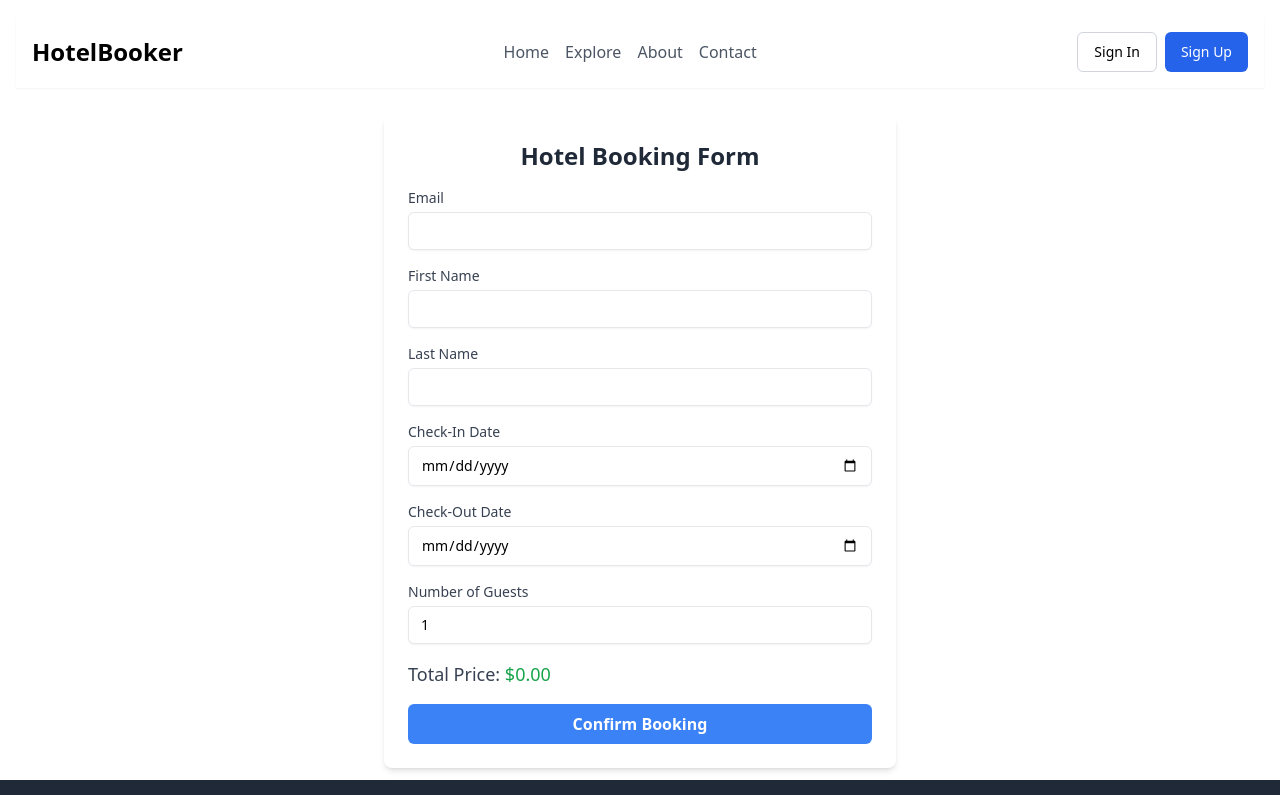
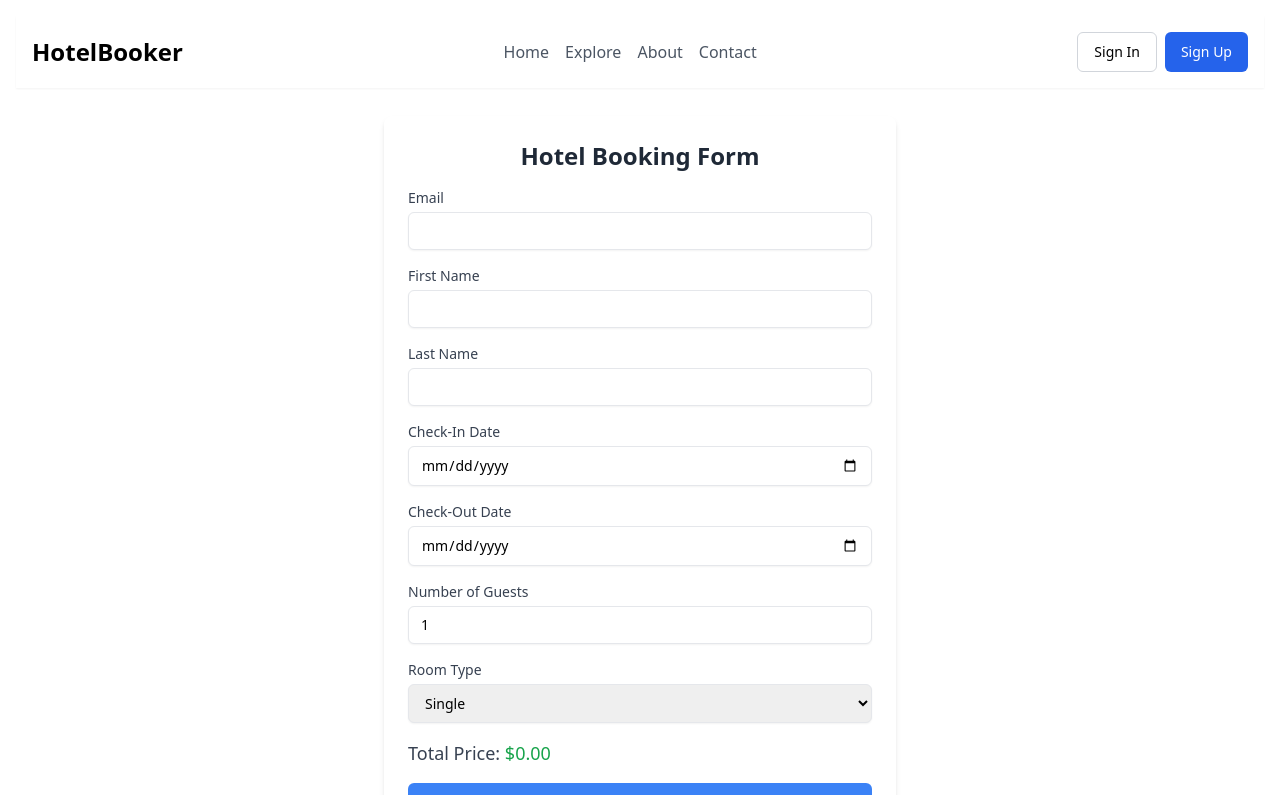
Before and after one commit to Ragnar20-03/Hotel_Listing, a React (Vite) app in the folder frontend/: page /booking/1 in a window 1280 px wide. Shown: the top 795 px of the page. Built offline with nearby package versions, Linux system fonts and the light colour scheme.

Commit message:
Added Hotel Booking Form

```diff
--- a/frontend/src/pages/BookingForm.tsx
+++ b/frontend/src/pages/BookingForm.tsx
@@ -1,10 +1,14 @@
 import React, { useState } from "react";
 
 interface BookingFormProps {
-  // pricePerNight: number; // Price per night
+  hotel: {
+    name: string;
+    location: string;
+    contactInfo: string;
+  };
 }
 
-const BookingForm: React.FC<BookingFormProps> = () => {
+const BookingForm: React.FC<BookingFormProps> = ({ hotel }) => {
   const [formData, setFormData] = useState({
     email: "",
     firstName: "",
@@ -12,32 +16,48 @@ const BookingForm: React.FC<BookingFormProps> = () => {
     checkIn: "",
     checkOut: "",
     guests: 1,
+    roomType: "single", // Default room type
   });
 
   const [totalPrice, setTotalPrice] = useState(0);
 
-  // Handle form input changes
-  const handleChange = (e: React.ChangeEvent<HTMLInputElement>) => {
-    const { name, value } = e.target;
-    setFormData((prev) => ({
-      ...prev,
-      [name]: name === "guests" ? parseInt(value, 10) : value,
-    }));
+  // Room type price multipliers
+  const roomTypeMultipliers: Record<string, number> = {
+    single: 1, // Base price
+    double: 1.5, // 50% more
+    suite: 2, // Double the price
   };
 
   // Calculate total price
-  const calculateTotalPrice = () => {
-    const checkInDate = new Date(formData.checkIn);
-    const checkOutDate = new Date(formData.checkOut);
+  const calculateTotalPrice = (updatedFormData: typeof formData) => {
+    const checkInDate = new Date(updatedFormData.checkIn);
+    const checkOutDate = new Date(updatedFormData.checkOut);
 
     if (checkInDate && checkOutDate && checkOutDate > checkInDate) {
       const nights =
         (checkOutDate.getTime() - checkInDate.getTime()) /
         (1000 * 60 * 60 * 24);
-      setTotalPrice(nights * 1000 * formData.guests);
+      const basePrice = 1000; // Base price per night per guest
+      const roomMultiplier = roomTypeMultipliers[updatedFormData.roomType];
+      setTotalPrice(
+        nights * basePrice * updatedFormData.guests * roomMultiplier
+      );
     } else {
       setTotalPrice(0); // Reset total price if dates are invalid
     }
+  };
+
+  // Handle form input changes
+  const handleChange = (
+    e: React.ChangeEvent<HTMLInputElement | HTMLSelectElement>
+  ) => {
+    const { name, value } = e.target;
+    const updatedFormData = {
+      ...formData,
+      [name]: name === "guests" ? parseInt(value, 10) : value,
+    };
+    setFormData(updatedFormData);
+    calculateTotalPrice(updatedFormData);
   };
 
   return (
@@ -125,7 +145,6 @@ const BookingForm: React.FC<BookingFormProps> = () => {
             name="checkIn"
             value={formData.checkIn}
             onChange={handleChange}
-            onBlur={calculateTotalPrice}
             className="mt-1 block w-full px-3 py-2 border rounded-md shadow-sm focus:ring-blue-500 focus:border-blue-500 sm:text-sm"
             required
           />
@@ -145,7 +164,6 @@ const BookingForm: React.FC<BookingFormProps> = () => {
             name="checkOut"
             value={formData.checkOut}
             onChange={handleChange}
-            onBlur={calculateTotalPrice}
             className="mt-1 block w-full px-3 py-2 border rounded-md shadow-sm focus:ring-blue-500 focus:border-blue-500 sm:text-sm"
             required
           />
@@ -165,11 +183,31 @@ const BookingForm: React.FC<BookingFormProps> = () => {
             name="guests"
             value={formData.guests}
             onChange={handleChange}
-            onBlur={calculateTotalPrice}
             min={1}
             className="mt-1 block w-full px-3 py-2 border rounded-md shadow-sm focus:ring-blue-500 focus:border-blue-500 sm:text-sm"
             required
           />
+        </div>
+
+        {/* Room Type */}
+        <div>
+          <label
+            htmlFor="roomType"
+            className="block text-sm font-medium text-gray-700"
+          >
+            Room Type
+          </label>
+          <select
+            id="roomType"
+            name="roomType"
+            value={formData.roomType}
+            onChange={handleChange}
+            className="mt-1 block w-full px-3 py-2 border rounded-md shadow-sm focus:ring-blue-500 focus:border-blue-500 sm:text-sm"
+          >
+            <option value="single">Single</option>
+            <option value="double">Double</option>
+            <option value="suite">Suite</option>
+          </select>
         </div>
 
         {/* Total Price */}
```
